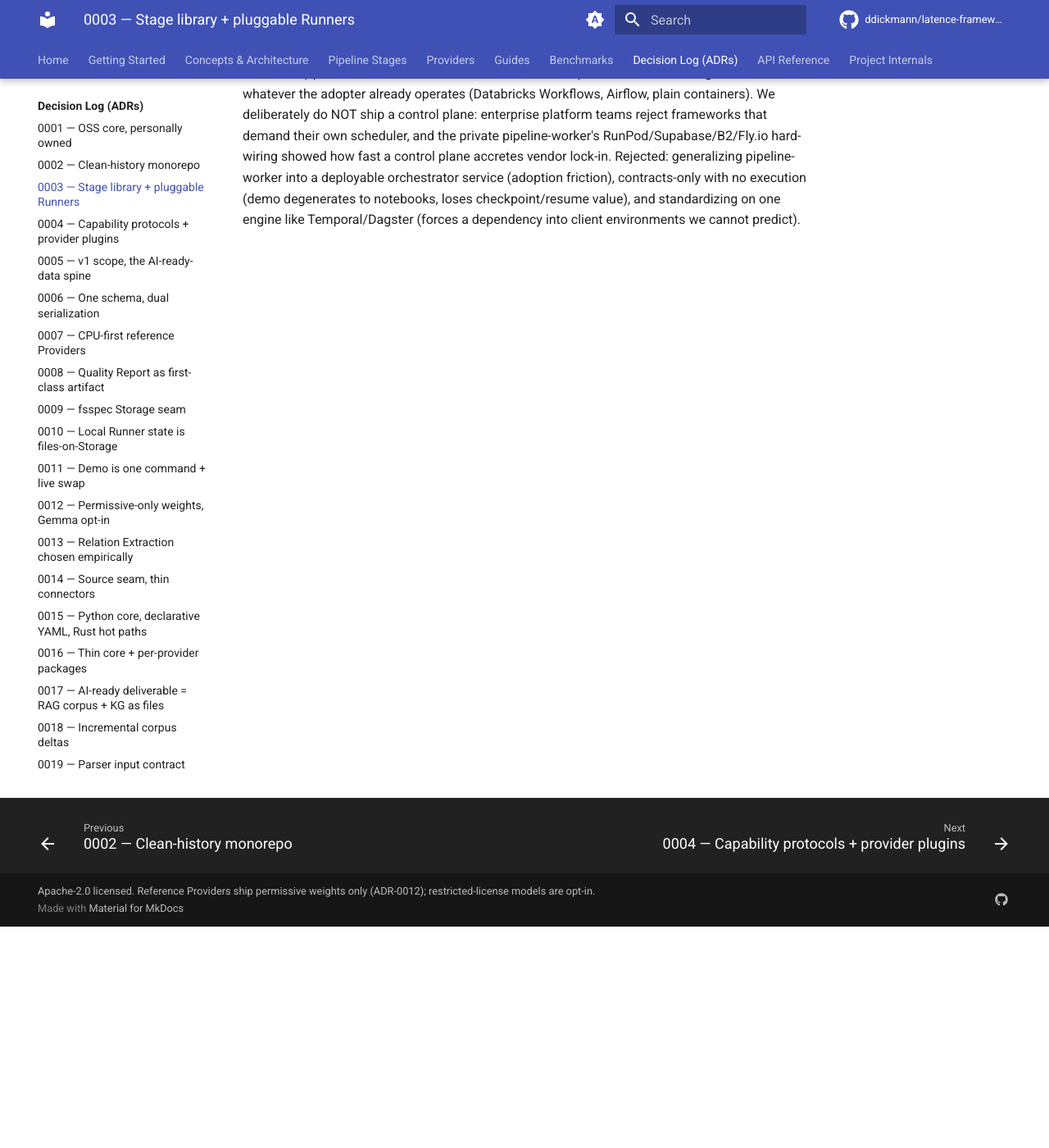
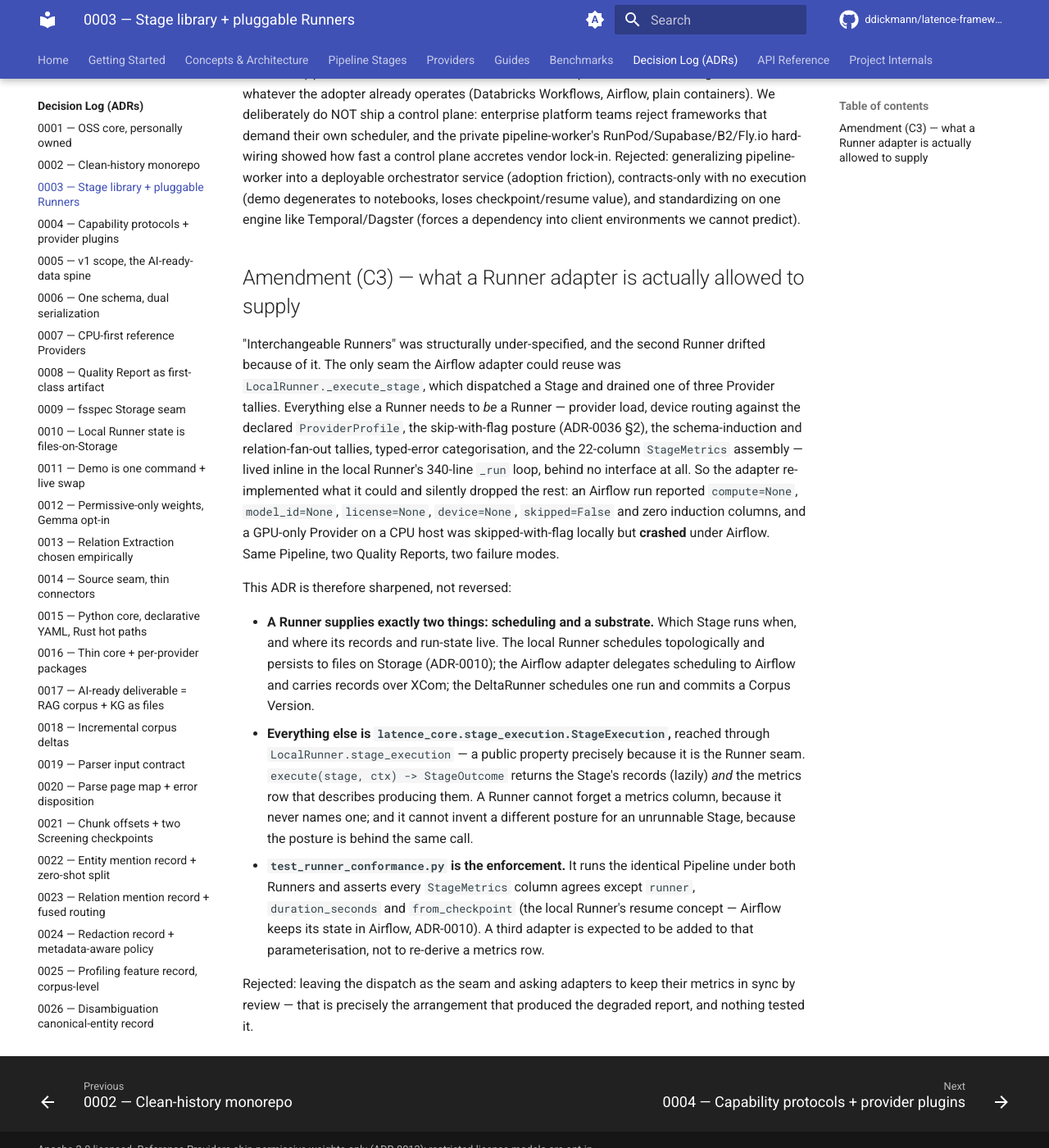
Before and after one commit to ddickmann/latence, an MkDocs documentation site: the page built from docs/adr/0003-stage-library-with-pluggable-runners.md, in a window 1280 px wide and 1400 px high, scrolled down 270 px. Shown: the whole window at 82% size. Built offline with MkDocs 1.6.1 and Material for MkDocs 9.7.7, drawn with Linux system fonts in a browser that asks for light colours; comment, search, counter and statistics services are not loaded.

Commit message:
docs(adr-0003): amend — a Runner supplies scheduling + a substrate, nothing else

```diff
--- a/docs/adr/0003-stage-library-with-pluggable-runners.md
+++ b/docs/adr/0003-stage-library-with-pluggable-runners.md
@@ -1,3 +1,38 @@
 # Stage library with pluggable Runners, not an orchestration control plane
 
 The framework core is a library of typed Stages bound by strict data contracts; execution is delegated to interchangeable Runners. A built-in local Runner (porting pipeline-worker's proven patterns: per-stage checkpoint/resume, DAG waves, stage-first streaming — with storage abstracted) powers the zero-infrastructure demo; thin adapters let the same Stages run inside whatever the adopter already operates (Databricks Workflows, Airflow, plain containers). We deliberately do NOT ship a control plane: enterprise platform teams reject frameworks that demand their own scheduler, and the private pipeline-worker's RunPod/Supabase/B2/Fly.io hard-wiring showed how fast a control plane accretes vendor lock-in. Rejected: generalizing pipeline-worker into a deployable orchestrator service (adoption friction), contracts-only with no execution (demo degenerates to notebooks, loses checkpoint/resume value), and standardizing on one engine like Temporal/Dagster (forces a dependency into client environments we cannot predict).
+
+## Amendment (C3) — what a Runner adapter is actually allowed to supply
+
+"Interchangeable Runners" was structurally under-specified, and the second Runner drifted because
+of it. The only seam the Airflow adapter could reuse was `LocalRunner._execute_stage`, which
+dispatched a Stage and drained one of three Provider tallies. Everything else a Runner needs to
+*be* a Runner — provider load, device routing against the declared `ProviderProfile`, the
+skip-with-flag posture (ADR-0036 §2), the schema-induction and relation-fan-out tallies, typed-error
+categorisation, and the 22-column `StageMetrics` assembly — lived inline in the local Runner's
+340-line `_run` loop, behind no interface at all. So the adapter re-implemented what it could and
+silently dropped the rest: an Airflow run reported `compute=None`, `model_id=None`, `license=None`,
+`device=None`, `skipped=False` and zero induction columns, and a GPU-only Provider on a CPU host
+was skipped-with-flag locally but **crashed** under Airflow. Same Pipeline, two Quality Reports,
+two failure modes.
+
+This ADR is therefore sharpened, not reversed:
+
+* **A Runner supplies exactly two things: scheduling and a substrate.** Which Stage runs when, and
+  where its records and run-state live. The local Runner schedules topologically and persists to
+  files on Storage (ADR-0010); the Airflow adapter delegates scheduling to Airflow and carries
+  records over XCom; the DeltaRunner schedules one run and commits a Corpus Version.
+* **Everything else is `latence_core.stage_execution.StageExecution`,** reached through
+  `LocalRunner.stage_execution` — a public property precisely because it is the Runner seam.
+  `execute(stage, ctx) -> StageOutcome` returns the Stage's records (lazily) *and* the metrics row
+  that describes producing them. A Runner cannot forget a metrics column, because it never names
+  one; and it cannot invent a different posture for an unrunnable Stage, because the posture is
+  behind the same call.
+* **`test_runner_conformance.py` is the enforcement.** It runs the identical Pipeline under both
+  Runners and asserts every `StageMetrics` column agrees except `runner`, `duration_seconds` and
+  `from_checkpoint` (the local Runner's resume concept — Airflow keeps its state in Airflow,
+  ADR-0010). A third adapter is expected to be added to that parameterisation, not to re-derive
+  a metrics row.
+
+Rejected: leaving the dispatch as the seam and asking adapters to keep their metrics in sync by
+review — that is precisely the arrangement that produced the degraded report, and nothing tested it.
```
